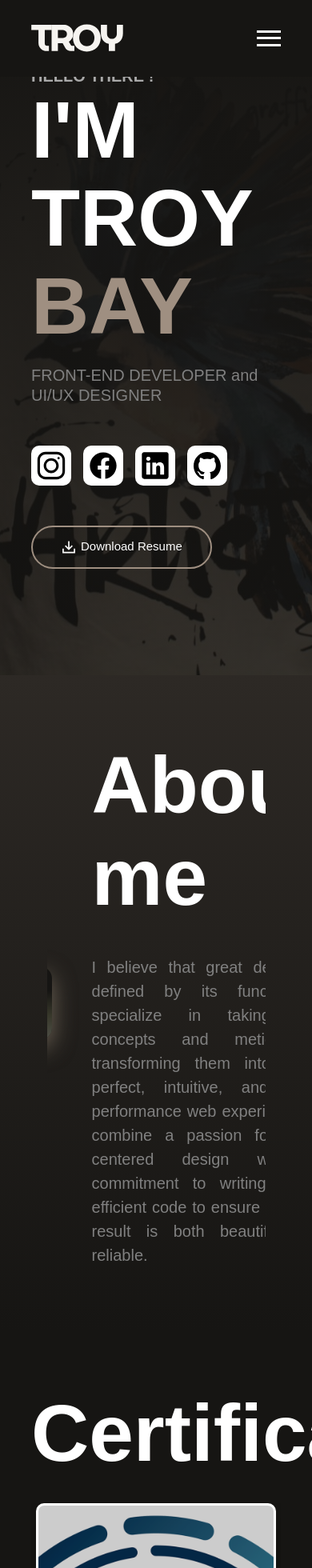
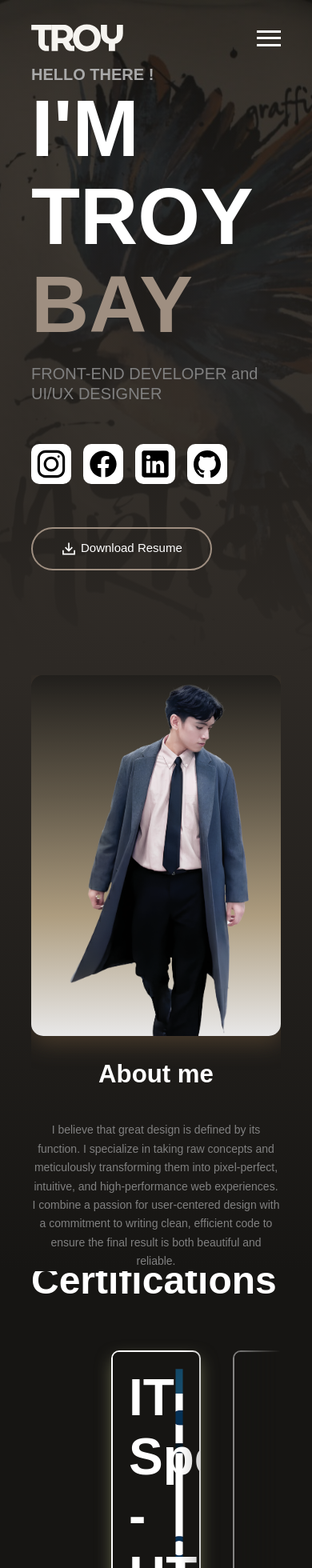
Before and after one commit to ztreuse/Portfolio, a React (Vite) app: page / in a window 390 px wide. Shown: the top 1960 px of the page at 80% size. Built offline with nearby package versions, Linux system fonts and the light colour scheme; a web font is replaced by a local one.

Commit message:
slide and about responsive

```diff
--- a/src/Components/About/About.css
+++ b/src/Components/About/About.css
@@ -10,7 +10,7 @@
     display: flex;
     align-items: center;
     justify-content: center;
-    width: 70%;
+    width: clamp(300px, 80%, 1300px);
     height: auto;
     overflow: hidden;
     padding: 80px 50px;
@@ -24,13 +24,13 @@
     padding-right: 20px;
     background-color: #161513;
     border-radius: 15px;
-    box-shadow: 1px 10px 28px rgba(155, 140, 120, 0.6);
+    box-shadow: 1px 10px 28px rgba(97, 77, 53, 0.6);
     background-image: linear-gradient(
         180deg,
-        transparent,
-        transparent,
-        rgba(106, 108, 78, 0.4),
-        rgba(84, 85, 76, 0.9)
+        rgba(44, 41, 37, 0.5),
+        rgba(211, 190, 154, 0.4),
+        rgba(211, 190, 154, 0.8),
+        rgba(255,255,255, 0.9)
     );
 }
 .about-sections{
@@ -44,7 +44,7 @@
     position: relative;
 }
 .about-title h1{
-    font-size: 100px;
+    font-size: clamp(30px, 8vw, 100px);
     font-weight: 600;
 }
 .about-para{
@@ -52,8 +52,30 @@
 }
 .about-para p{
     text-align: start;
-    font-size: 20px;
-    line-height: 30px;
+    font-size: clamp(14px, 2vw, 20px);
+    line-height: clamp(20px, 6vw, 30px);
     color: gray;
     text-align: justify;
 }
+
+@media (max-width: 925px) {
+    .about-wrapper{
+        flex-direction: column;
+        padding: 0px;
+        gap: 30px;
+    }
+    .about_img {
+        width: 100%;
+        height: auto;
+        padding-right: 0;
+    }
+    .about-sections{
+        align-items: center;
+        justify-content: center;
+        text-align: center;
+    }
+    .about-para p{
+        text-align: center;
+        line-height: clamp(20px, 6vw, 30px);
+    }
+}
--- a/src/Components/Hero/Hero.css
+++ b/src/Components/Hero/Hero.css
@@ -1,12 +1,13 @@
 .hero{
     display: flex;
     /* background: #161513; */
-    background-image: linear-gradient(rgba(22, 21, 19, 1), rgba(22, 21, 19, 0.8)),url('../../assets/bg_pic.jpg');
+    background-image: linear-gradient(rgba(22, 21, 19, 0.7), rgba(45, 41, 37, 1)),url('../../assets/bg_pic.jpg');
     background-size: cover;
     background-position: center;
     align-items: start;
     justify-content: center;
     min-height: 100vh;
+    overflow: hidden;
 }
 .hero-content {
     width: 80%;
@@ -113,7 +114,7 @@
 }
 .hero-connect:hover{
     transform: scale(1.05);
-    background: linear-gradient(240deg, #6a6c4e 27.16%, #9f8f81 100.06%);
+    background: linear-gradient(240deg, #614d35 27.16%, #9f8f81 100.06%);
 }
 /* .hero img{
     width: 30%;
--- a/src/Components/Navbar/Navbar.css
+++ b/src/Components/Navbar/Navbar.css
@@ -1,16 +1,15 @@
-/* --- Base Styles (Desktop) --- */
 .navbar {
     display: flex;
     align-items: center;
-    justify-content: center; /* Center the navbar content container */
+    justify-content: center;
     width: 100%;
-    background-color: #161513; /* Example background color */
+    background-color: transparent;
     transition: background-color 0.4s ease, backdrop-filter 0.4s ease;
 
-    position: fixed; /* Makes the element stay put during scrolling */
-    top: 0;          /* Anchors it to the top edge */
-    left: 0;         /* Anchors it to the left edge */
-    z-index: 1000;   /* Ensures it sits above other page content */
+    position: fixed;
+    top: 0;
+    left: 0;
+    z-index: 1000;
 }
 .navbar.scrolled {
     background-color: rgba(22, 21, 19, 0.3);
@@ -35,16 +34,12 @@
     list-style: none;
     gap: 60px;
     font-size: 15px;
-    color: white; /* Example text color */
-    transition: none; /* Disable transition on desktop */
+    color: white;
+    transition: none;
 }
 .nav-menu li {
     cursor: pointer;
 }
-
-/* ------------------------------------- */
-
-/* --- Mobile Menu Icon Styles (Default hidden) --- */
 .menu-icon {
     display: none;
     cursor: pointer;
@@ -56,7 +51,7 @@
 .bar {
     width: 100%;
     height: 3px;
-    background-color: white; /* Example bar color */
+    background-color: white;
     transition: 0.3s;
 }
 
@@ -131,7 +126,6 @@
     .nav-menu.open li {
         opacity: 1;
         transform: translateY(0);
-        /* transition: all 0.3s ease-in-out; */
     }
     .nav-menu.open li:nth-child(1) { transition-delay: 0.1s; }
     .nav-menu.open li:nth-child(2) { transition-delay: 0.2s; }
--- a/src/Components/Slider/Slider.css
+++ b/src/Components/Slider/Slider.css
@@ -12,12 +12,6 @@
     margin: 0;
     padding: 0;
 }
-img {
-    display: block;
-    width: 100%;
-    height: 100%;
-    object-fit: cover;
-}
 main {
     display: flex;
     align-items: center;
@@ -29,103 +23,121 @@ main {
     width: 80%;
 }
 .cert h3 {
-    font-size: 100px;
+    font-size: 3rem;
     font-weight: 600;
     margin-bottom: 30px;
     color: var(--primary-clr);
 }
 .container {
+    display: flex;
     width: 100%;
 }
 .swiper {
+    padding: 30px 100px;
     width: 100%;
     padding-bottom: 60px;
+    -webkit-mask-image: linear-gradient(to right, transparent 0%, black 10%, black 90%, transparent 100%);
+    -webkit-mask-repeat: no-repeat;
+    -webkit-mask-size: 100% 100%;
+    mask-image: linear-gradient(to right, transparent 0%, black 10%, black 60%, transparent 100%);
+    mask-repeat: no-repeat;
+    mask-size: 100% 100%;
+    gap: var(--gap);
 }
 .swiper-slide {
+    display: flex !important;
+    flex-direction: row;
     position: relative;
-    width: 300px;
-    height: 500px;
-    background: var(--primary-clr);
-    box-shadow: 1px 22px 44px rgba(0, 0, 0, 0.2);
+    height: auto;
     border-radius: 10px;
     overflow: hidden;
     transition: 1s;
     user-select: none;
+    gap: var(--gap);
+    border: 2px solid white;
 }
 .swiper-slide-active {
-    width: 600px;
-    transition: width 1s ease-in-out;
-    border: 3px solid var(--primary-clr);
-}
-.swiper-slide img {
-    position: absolute;
-    inset: 0;
-    filter: grayscale(90%);
-}
-.swiper-slide-active img {
-    filter: grayscale(0%);
+    box-shadow: 1px 10px 20px rgba(106, 108, 78, 0.9);
+    transition: box-shadow 1s ease;
 }
 
-/** Title */
+.slide-left {
+    width: 50%;
+    display: flex;
+    flex-direction: column;
+    justify-content: space-between;
+    background: rgba(22, 21, 19);
+    color: white;
+    padding: 20px 0px 20px 20px;
+
+}
+.slide-right {
+    width: 50%;
+    height: 100%;
+    display: flex;
+    align-items: center;
+    justify-content: center;
+}
+
+.slide-right img {
+    width: 100%;
+    height: 100%;
+    object-fit: cover;
+    border-radius: 0 10px 10px 0;
+    opacity: 0;
+    padding: 20px 20px 20px 0px;
+
+}
+.swiper-slide-active .slide-right img {
+    opacity: 1;
+    transform: scale(1.05);
+    transition: transform 1s ease, opacity 1s ease;
+}
 .title{
-    position: absolute;
     inset: 0;
     width: 100%;
     height: 100%;
     display: flex;
     flex-direction: column;
-    justify-content: end;
+    justify-content: center;
     z-index: 2;
-    backdrop-filter: blur(5px);
+    opacity: 0;
+
+}
+.swiper-slide-active .title {
+    opacity: 1; /* show title when slide is active */
+    transition: opacity 1s ease 0.8s;
 }
 .title h1 {
-    background: linear-gradient(0deg, var(--accent-clr), var(--no-clr));
-    font-size: 2rem;
+    font-size: 4rem;
     font-weight: 800;
-    color: var(--priamry-clr);
+    color: var(--primary-clr);
     opacity: 1;
     transition: 0.8s ease;
     transition-delay: 1s;
-    padding: 25px 25px 30px;
-    padding-top: 60px;
-}
-.swiper-slide-active .title {
-    backdrop-filter: none;
 }
 .swiper-slide-active .title h1 {
-    opacity: 0;
     transition-delay: -200ms;
+    opacity: 1;
 }
 
 /** Content */
 .content {
-    position: absolute;
     inset: 0;
     width: 100%;
-    height: 100%;
-    padding: 25px var(--gap) 65px;
     display: flex;
     flex-direction: column;
     justify-content: end;
-    background: rgba(0, 0, 0, 0.2);
-    background-image: linear-gradient(
-        180deg,
-        transparent,
-        transparent,
-        rgba(0, 0, 0, 0.4),
-        rgba(0, 0, 0, 0.9)
-    );
+    padding: 0px 30px 30px 0px;
     color: var(--primary-clr);
     opacity: 0;
     z-index: 1;
 }
 .swiper-slide-active .content {
     opacity: 1;
-    transition: 0.8s;
-    transition-delay: 0.5s;
+    transition: 0.2s;
+    transition-delay: 0.3s;
 }
-
-/** Text Box */
 .text-box {
     border-left: 4px solid var(--accent-clr);
     padding-left: 10px;
@@ -147,18 +159,17 @@ main {
 .swiper-slide-active .text-box p {
     transform: translateY(0);
     opacity: 1;
-    transition: 1.5s ease;
-    transition-delay: 1s;
+    transition: 0.5s ease;
+    transition-delay: 0.5s;
 }
 
 /** Footer */
 .footer {
-    position: absolute;
     bottom: 20px;
     left: var(--gap);
     width: calc(100% - var(--gap) * 2);
     display: flex;
-    align-items: center;
+    align-items: end;
     justify-content: space-between;
     opacity: 0;
     z-index: 3;
@@ -226,41 +237,3 @@ button:hover .label {
     background-color: var(--accent-clr);
     transition: all 0.8 ease-in-out;
 }
-
-/** Media Queries */
-@media (max-width: 800px) {
-    .swiper-slide-active {
-        width: 500px;
-    }
-}
-@media (max-width: 650px) {
-    .swiper-slide-active {
-        width: 400px;
-    }
-    .text-box p {
-        font-size: 0.9rem;
-    }
-    button {
-        font-size: 0.8rem;
-        padding: 7px 14px;
-    }
-}
-@media (max-width: 520px) {
-    .swiper-slide-active {
-        width: 300px;
-    }
-    .title h1 {
-        font-size: 2rem;
-    }
-    .text-box p {
-        margin-bottom: 0px;
-    }
-    .text-box p {
-        font-size: 0.8rem;
-        line-height: 1.3;
-    }
-    button {
-        font-size: 0.7rem;
-        padding: 5px 12px;
-    }
-}
```
Also changed, not shown: src/Components/Slider/Slider.jsx (+52 -25 lines), src/Components/About/About.jsx (indentation only).
